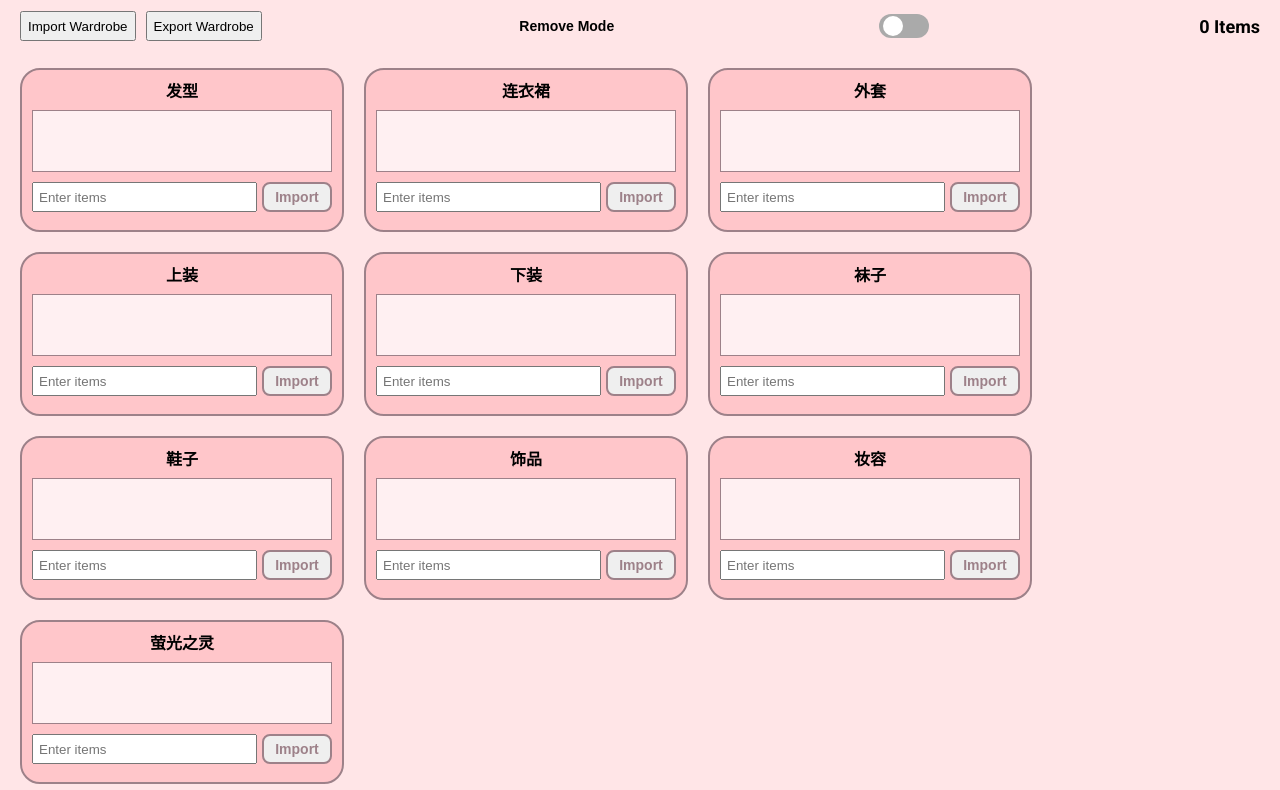
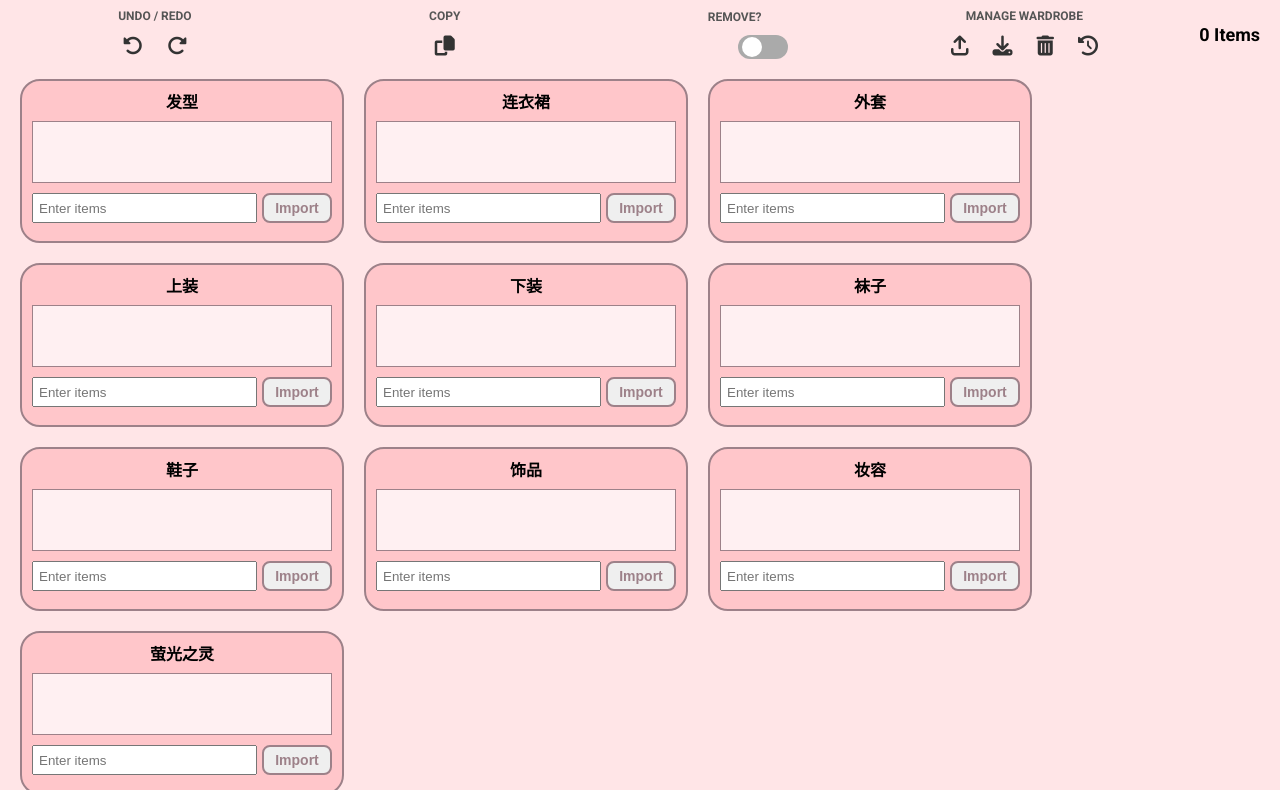
Before and after one commit to ghstlings/ghstlings.github.io, a plain HTML site: page index.html in a window 1280 px wide. Shown: the part 74-864 px from the top of the page. Drawn offline with Linux system fonts and the light colour scheme.

Commit message:
Controls bar

```diff
--- a/index.html
+++ b/index.html
@@ -50,20 +50,57 @@
         </div>
     </div>
 
-    <!-- Top Row containing Import & Export Buttons, and Total Item Count -->
     <div class="controls">
-        <div class="buttons">
-            <button onclick="myWardrobe.importWardrobe()">Import Wardrobe</button>
-            <button onclick="myWardrobe.exportWardrobe()">Export Wardrobe</button>
+
+        <!-- Left Section: Undo & Redo Icons -->
+        <div class="control-group">
+            <span class="control-label">Undo / Redo</span>
+            <button class="icon-btn" onclick="undoAction()">
+                <i class="fas fa-rotate-left"></i>
+            </button>
+            <button class="icon-btn" onclick="redoAction()">
+                <i class="fas fa-rotate-right"></i>
+            </button>
         </div>
-        <p id="remove-mode">Remove Mode</p>
-        <label class="toggle-switch">
-            <input type="checkbox" />
-            <span class="slider"></span>
-        </label>
 
+        <!-- Center Section: Copy Icon -->
+        <div class="control-group">
+            <span class="control-label">Copy</span>
+            <button class="icon-btn" onclick="copyWardrobeToClipboard()">
+                <i class="fas fa-copy"></i>
+            </button>
+        </div>
+
+        <!-- Center Section: Remove Toggle (Now Centered) -->
+        <div class="control-group remove-group">
+            <span class="control-label">Remove?</span>
+            <label class="toggle-switch">
+                <input type="checkbox" />
+                <span class="slider"></span>
+            </label>
+        </div>
+
+        <!-- Right Section: Import, Export, Trash, and History Icons -->
+        <div class="control-group">
+            <span class="control-label">Manage Wardrobe</span>
+            <button class="icon-btn" onclick="myWardrobe.importWardrobe()">
+                <i class="fa-solid fa-arrow-up-from-bracket"></i>
+            </button>
+            <button class="icon-btn" onclick="myWardrobe.exportWardrobe()">
+                <i class="fas fa-download"></i>
+            </button>
+            <button class="icon-btn" onclick="clearWardrobe()">
+                <i class="fa-solid fa-trash-can"></i>
+            </button>
+            <button class="icon-btn" onclick="viewHistory()">
+                <i class="fas fa-history"></i>
+            </button>
+        </div>
+
+        <!-- Total Items Count (Far Right) -->
         <span class="total-count" id="total-count">0 Items</span>
     </div>
+
 
     <div class="container" id="wardrobe-container"></div>
 
--- a/script.js
+++ b/script.js
@@ -1,6 +1,4 @@
 /* TO-DO
-1. CHANGE IMPORT BUTTON TO ACTUALLY IMPORT. GREEN HIGHLIGHT WHEN HOVERED OVER
-2. ADD A REMOVE MODE TOGGLE AT THE TOP CENTER OF THE PAGE WHICH TOGGLES THE BUTTON BETWEEN REMOVE AND IMPORT
 3. ADD A CLEAR ALL BUTTON, THE UNDO AND REDO BUTTONS
 4. CHANGE INPUT BOX ACTIVE HIGHLIGHT TO PINK
 5. FIGURE OUT HOW TO MAKE THE WEBSITE ZOOM IN ON PHONE, AND MAKE PRESSING RETURN WORK
--- a/styles.css
+++ b/styles.css
@@ -99,7 +99,7 @@ body {
 
 /* Hover effect */
 .input-area button:hover {
-    color: #009EB3 !important;
+    color: #b5485d !important;
     /* border-color: #fbb757 !important;  */
     background-color: whitesmoke !important;
     transform: scale(1.05);
@@ -177,11 +177,7 @@ body {
     bottom: 1px;
 }
 
-.buttons {
-    display: flex;
-    gap: 10px; /* Adds spacing between buttons */
-    min-height: 30px;
-}
+
 
 .item-container {
     display: flex;
@@ -384,16 +380,76 @@ body {
     transform: translateX(26px);
 }
 
+/* Add space between header and controls */
+.controls {
+    display: flex;
+    justify-content: space-between;
+    align-items: center;
+    flex-wrap: nowrap; /* Prevents wrapping */
+    margin-bottom: 20px;
+    margin-top: 25px; /* Increased space above controls */
+    position: relative;
+    text-align: center;
+    width: 100%;
+    gap: 20px; /* Provides even spacing */
+}
+
+/* Each group (undo/redo, remove toggle, copy, manage icons) */
+.control-group {
+    display: flex;
+    align-items: center;
+    gap: 12px; /* Adds spacing between icons */
+    flex: 1; /* Ensures equal spacing between sections */
+    justify-content: center;
+    flex-direction: row; /* Ensures icons stay in a row */
+    position: relative;
+    padding-top: 25px; /* Adds space between label and icons */
+}
+
+/* Center the middle sections properly */
+.center-group {
+    display: flex;
+    flex-direction: column; /* Stack label and toggle switch */
+    align-items: center; /* Center-align both elements */
+    justify-content: center;
+}
+
+/* Labels above each section */
+.control-label {
+    font-size: 12px;
+    font-weight: bold;
+    text-transform: uppercase;
+    color: #555;
+    white-space: nowrap; /* Prevents text from wrapping */
+    text-align: center; /* Ensures labels are centered above elements */
+    position: absolute;
+    top: 0; /* Ensures labels stay above icons */
+    left: 50%;
+    transform: translateX(-50%);
+}
+
+.center-group .control-label {
+    width: auto; /* Prevents stretching */
+    text-align: center; /* Ensures text is centered */
+    margin-bottom: 5px; /* Adds spacing between label and toggle */
+}
+/* Icon button styling */
+.icon-btn {
+    background: none;
+    border: none;
+    cursor: pointer;
+    font-size: 20px;
+    color: #333;
+    transition: color 0.3s ease-in-out;
+}
+
+.icon-btn:hover {
+    color: #b5485d; /* Highlight color on hover */
+}
+
+/* Ensures remove mode label is consistent */
 .controls #remove-mode {
     font-family: "Poppins", sans-serif;
     font-size: 14px;
     font-weight: 600;
 }
-
-.controls {
-    display: flex;
-    justify-content: space-between;
-    align-items: center;
-    margin-bottom: 20px;
-    position: relative;
-}
```
